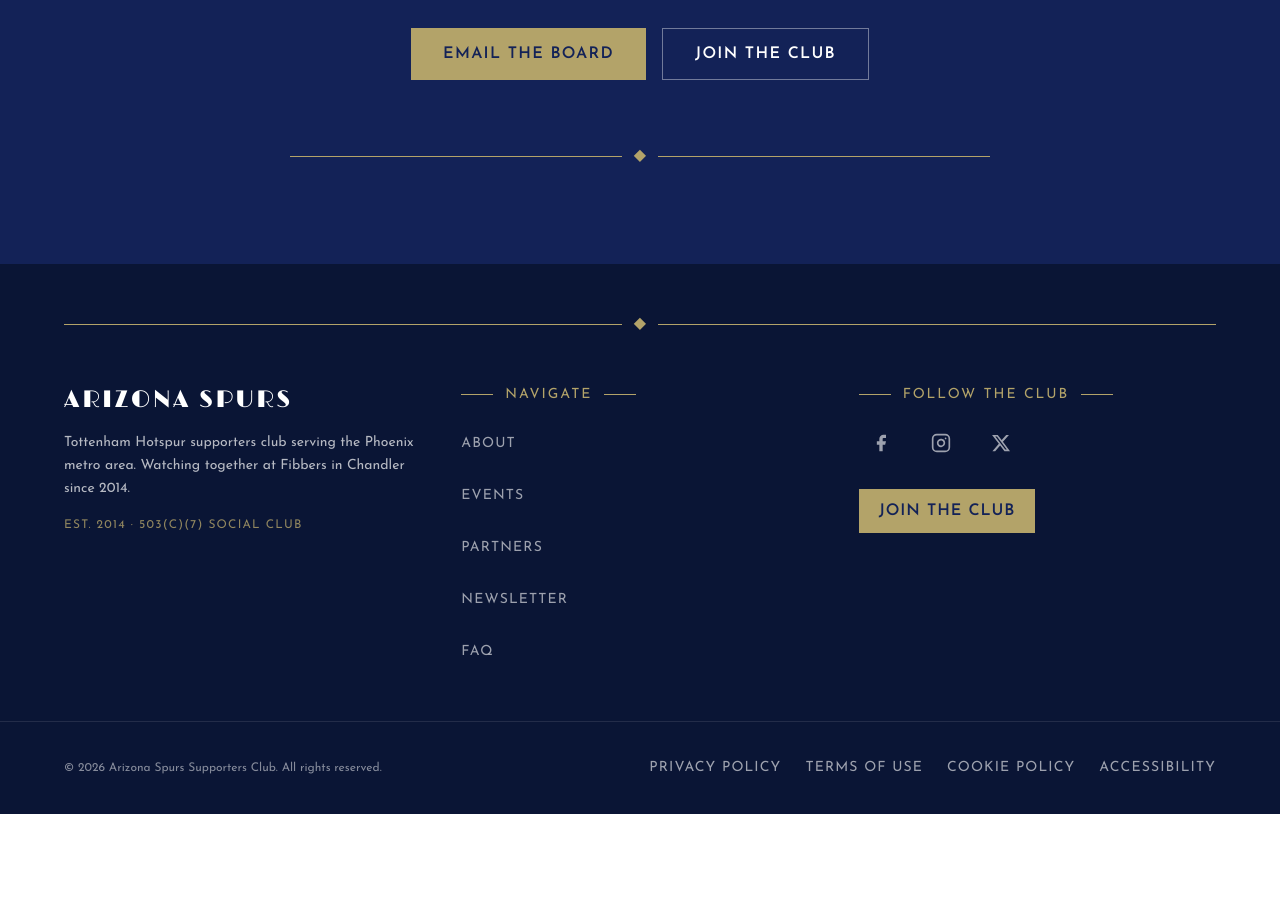
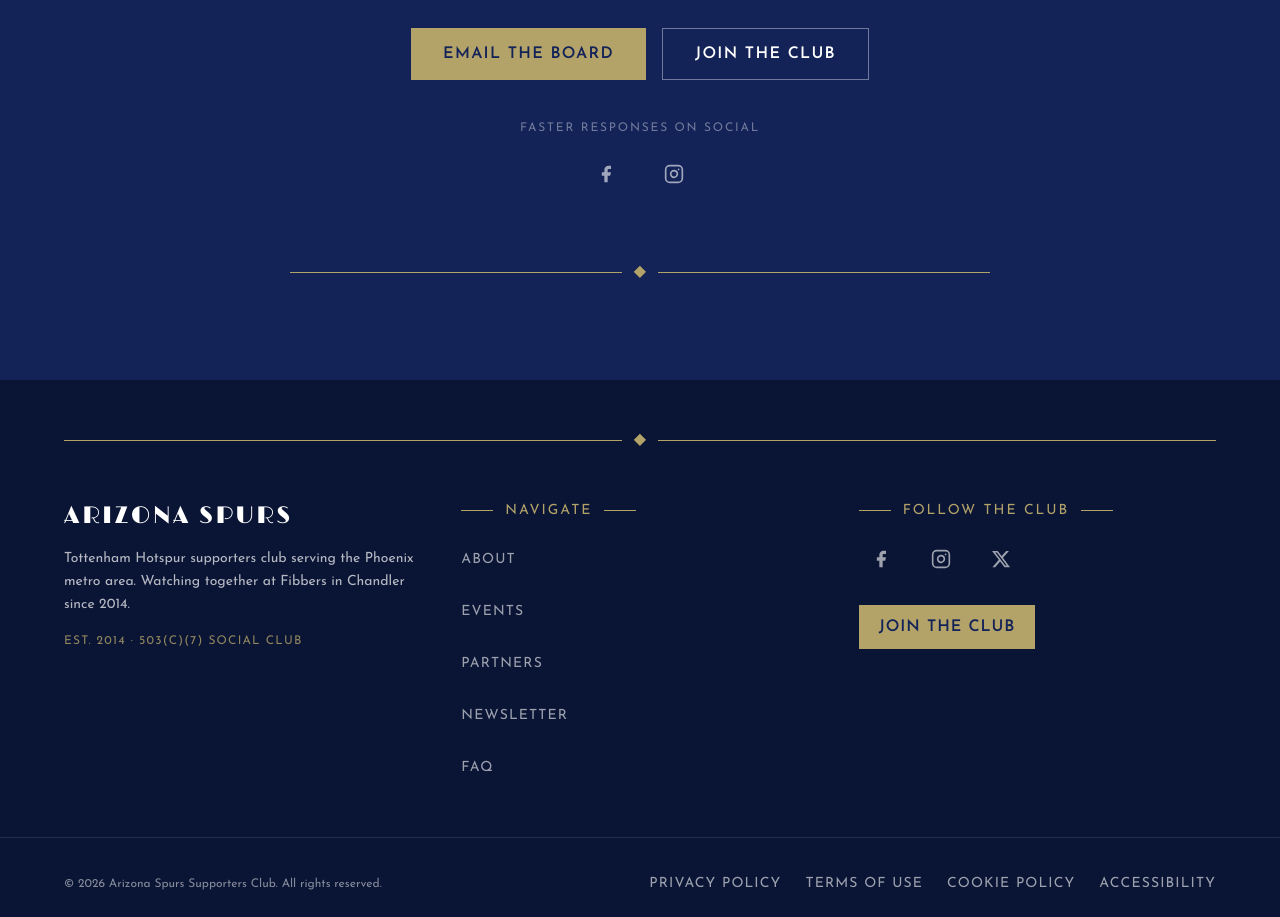
Before and after one commit to WhiteRabbit-glitch/arizonaspurs-website, a Next.js app: page /faq in a window 1280 px wide. Shown: the part 3140-4057 px from the top of the page. Before the commit the page ends 3954 px from the top, so only its background shows below. Built offline with nearby package versions, Linux system fonts and the light colour scheme.

Commit message:
Add social links to FAQ contact section with faster response note
Co-Authored-By: Claude Sonnet 4.6 <noreply@anthropic.com>

```diff
--- a/src/components/sections/FAQContact.tsx
+++ b/src/components/sections/FAQContact.tsx
@@ -61,15 +61,50 @@ export default function FAQContact() {
           transition={{ duration: 0.5, delay: 0.3 }}
           className="mt-8 flex flex-wrap items-center justify-center gap-4"
         >
-          <a
-            href="mailto:board@arizonaspurs.com"
-            className="hero-cta-primary"
-          >
+          <a href="mailto:board@arizonaspurs.com" className="hero-cta-primary">
             Email the Board
           </a>
           <Link href="/join" className="hero-cta-secondary">
             Join the Club
           </Link>
+        </motion.div>
+
+        {/* Faster via social */}
+        <motion.div
+          initial={prefersReducedMotion ? false : { opacity: 0, y: 16 }}
+          animate={inView ? { opacity: 1, y: 0 } : {}}
+          transition={{ duration: 0.5, delay: 0.4 }}
+          className="mt-10 flex flex-col items-center gap-4"
+        >
+          <p className="font-josefin text-xs uppercase tracking-[0.15em] text-white/40">
+            Faster responses on social
+          </p>
+          <div className="flex items-center gap-6">
+            <a
+              href="https://www.facebook.com/ArizonaSpurs"
+              target="_blank"
+              rel="noopener noreferrer"
+              aria-label="Message Arizona Spurs on Facebook"
+              className="social-icon-link"
+            >
+              <svg aria-hidden="true" width="20" height="20" viewBox="0 0 24 24" fill="currentColor">
+                <path d="M18 2h-3a5 5 0 0 0-5 5v3H7v4h3v8h4v-8h3l1-4h-4V7a1 1 0 0 1 1-1h3z" />
+              </svg>
+            </a>
+            <a
+              href="https://www.instagram.com/arizonaspurs"
+              target="_blank"
+              rel="noopener noreferrer"
+              aria-label="Message Arizona Spurs on Instagram"
+              className="social-icon-link"
+            >
+              <svg aria-hidden="true" width="20" height="20" viewBox="0 0 24 24" fill="none" stroke="currentColor" strokeWidth="2" strokeLinecap="round" strokeLinejoin="round">
+                <rect width="20" height="20" x="2" y="2" rx="5" ry="5" />
+                <path d="M16 11.37A4 4 0 1 1 12.63 8 4 4 0 0 1 16 11.37z" />
+                <line x1="17.5" x2="17.51" y1="6.5" y2="6.5" />
+              </svg>
+            </a>
+          </div>
         </motion.div>
 
         <motion.div
```
